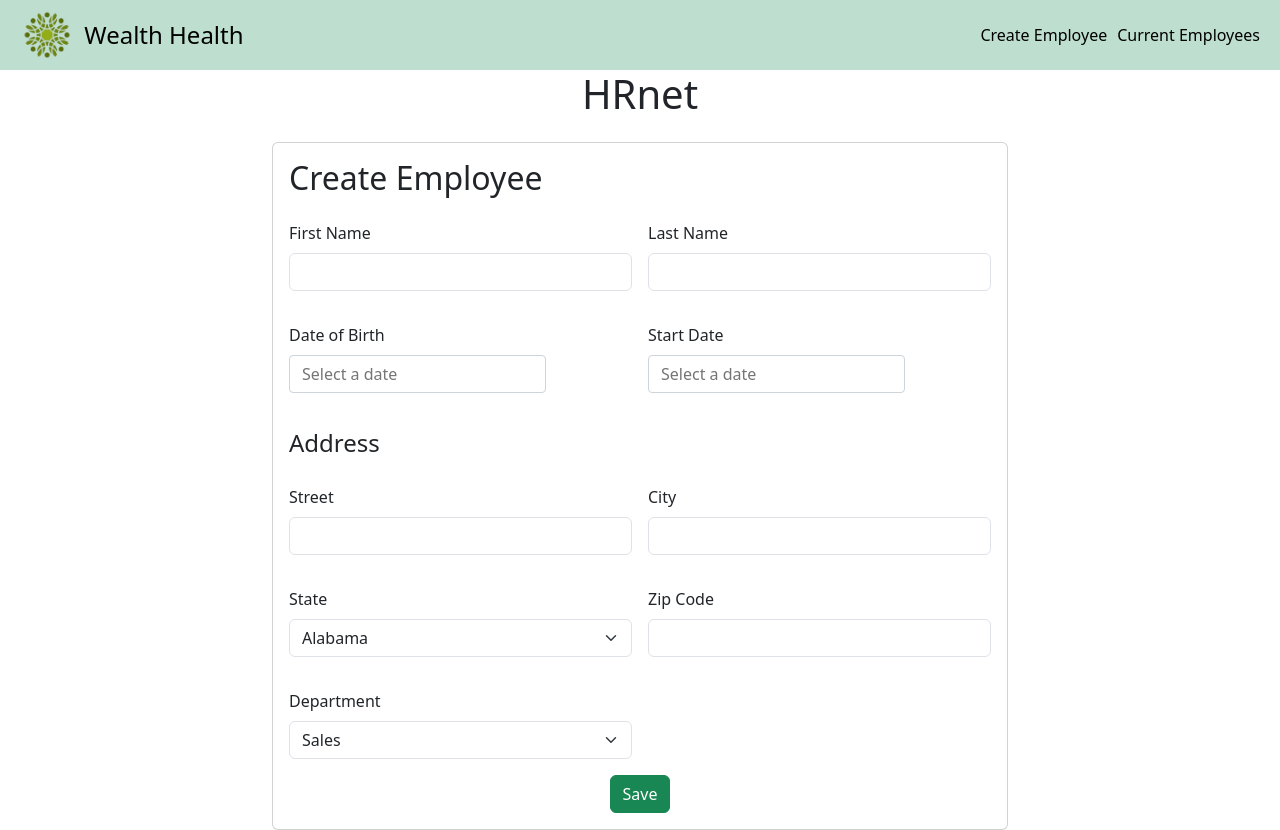
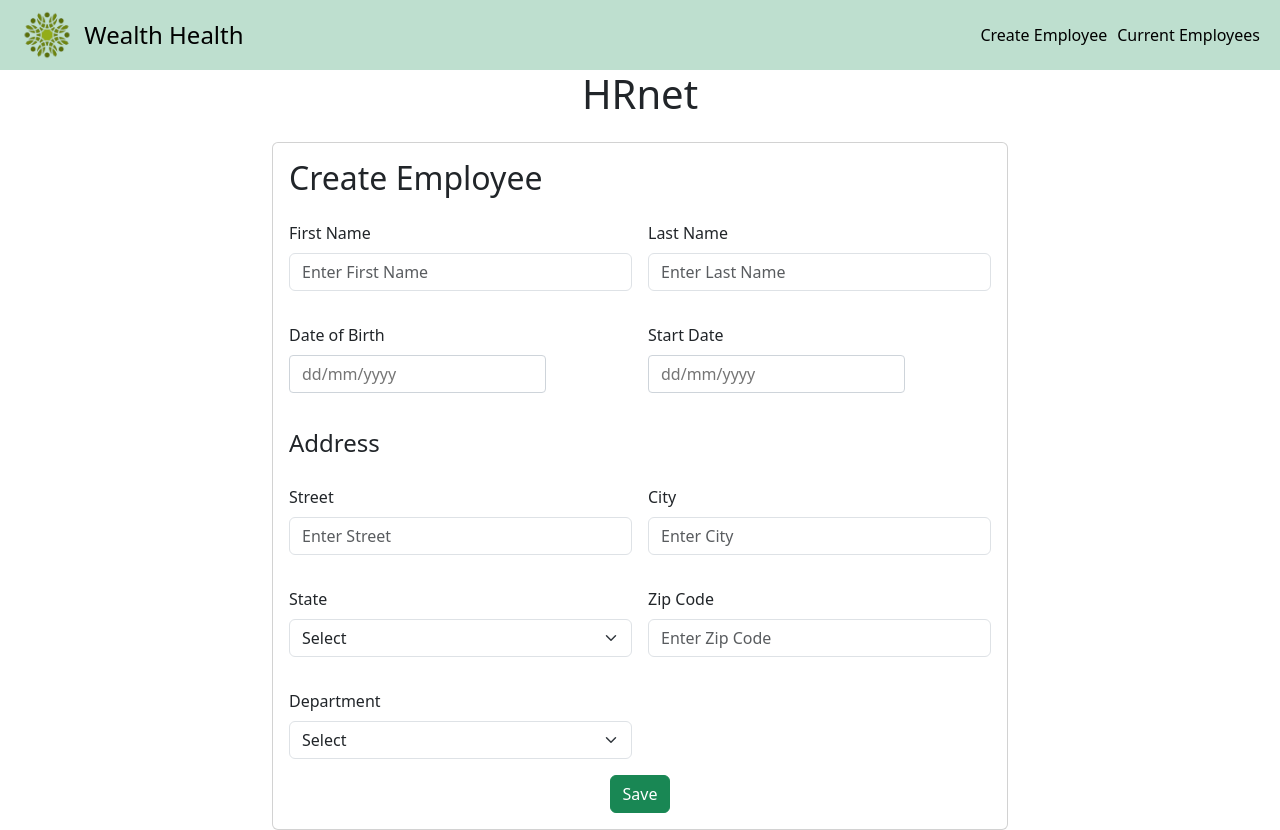
Before and after one commit to Ekkylibre/Wealth_Health, a React (Vite) app: page / in a window 1280 px wide. Built offline with nearby package versions, Linux system fonts and the light colour scheme.

Commit message:
✨ Pages > CreateEmployeePage > Add placeholder

```diff
--- a/src/components/DateInput.jsx
+++ b/src/components/DateInput.jsx
@@ -2,6 +2,29 @@ import { useState } from 'react';
 import styled from 'styled-components';
 import DatePicker from 'react-datepicker';
 import 'react-datepicker/dist/react-datepicker.css';
+
+function DateInput({ id, onChange, value }) {
+  const [selectedDate, setSelectedDate] = useState(value ? new Date(value) : null);
+
+  const handleChange = date => {
+    setSelectedDate(date);
+    onChange({ target: { id, value: date } });
+  };
+
+  return (
+    <StyledDatePickerWrapper>
+      <StyledDatePicker
+        id={id}
+        selected={selectedDate}
+        onChange={handleChange}
+        dateFormat="dd/MM/yyyy"
+        placeholderText="dd/mm/yyyy"
+      />
+    </StyledDatePickerWrapper>
+  );
+}
+
+export default DateInput;
 
 const StyledDatePickerWrapper = styled.div`
   width: 100%;
@@ -20,26 +43,3 @@ const StyledDatePicker = styled(DatePicker)`
   border-radius: 0.25rem;
   transition: border-color 0.15s ease-in-out, box-shadow 0.15s ease-in-out;
 `;
-
-function DateInput({ id, onChange, value }) {
-  const [selectedDate, setSelectedDate] = useState(value ? new Date(value) : null);
-
-  const handleChange = date => {
-    setSelectedDate(date);
-    onChange({ target: { id, value: date } });
-  };
-
-  return (
-    <StyledDatePickerWrapper>
-      <StyledDatePicker
-        id={id}
-        selected={selectedDate}
-        onChange={handleChange}
-        dateFormat="dd/MM/yyyy"
-        placeholderText="Select a date"
-      />
-    </StyledDatePickerWrapper>
-  );
-}
-
-export default DateInput;
--- a/src/components/DropdownMenu.jsx
+++ b/src/components/DropdownMenu.jsx
@@ -1,6 +1,7 @@
-function DropdownMenu({ options, id, onChange, value }) {
+function DropdownMenu({ options, id, onChange, value, placeholder }) {
     return (
         <select className="form-select" id={id} onChange={onChange} value={value}>
+            {placeholder && <option value="" disabled>{placeholder}</option>}
             {options.map(option => (
                 <option key={option.id} value={option.abbreviation}>
                     {option.name}
--- a/src/pages/CreateEmployeePage.jsx
+++ b/src/pages/CreateEmployeePage.jsx
@@ -66,13 +66,13 @@ function CreateEmployeePage() {
                     <div className="col-sm-6">
                       <StyledFormGroup>
                         <label htmlFor="first-name" className="form-label">First Name</label>
-                        <input type="text" className="form-control" id="firstName" onChange={handleInputChange} value={newEmployee.firstName} />
+                        <input type="text" className="form-control" id="firstName" onChange={handleInputChange} value={newEmployee.firstName} placeholder='Enter First Name'/>
                       </StyledFormGroup>
                     </div>
                     <div className="col-sm-6">
                       <StyledFormGroup>
                         <label htmlFor="last-name" className="form-label">Last Name</label>
-                        <input type="text" className="form-control" id="lastName" onChange={handleInputChange} value={newEmployee.lastName} />
+                        <input type="text" className="form-control" id="lastName" onChange={handleInputChange} value={newEmployee.lastName} placeholder='Enter Last Name'/>
                       </StyledFormGroup>
                     </div>
                     <div className="col-md-6">
@@ -94,25 +94,25 @@ function CreateEmployeePage() {
                           <div className="col-md-6">
                             <StyledFormGroup>
                               <label htmlFor="street" className="form-label">Street</label>
-                              <input id="street" type="text" className="form-control" onChange={handleInputChange} value={newEmployee.street} />
+                              <input id="street" type="text" className="form-control" onChange={handleInputChange} value={newEmployee.street} placeholder='Enter Street'/>
                             </StyledFormGroup>
                           </div>
                           <div className="col-md-6">
                             <StyledFormGroup>
                               <label htmlFor="city" className="form-label">City</label>
-                              <input id="city" type="text" className="form-control" onChange={handleInputChange} value={newEmployee.city} />
+                              <input id="city" type="text" className="form-control" onChange={handleInputChange} value={newEmployee.city} placeholder='Enter City'/>
                             </StyledFormGroup>
                           </div>
                           <div className="col-md-6">
                             <StyledFormGroup>
                               <label htmlFor="state" className="form-label">State</label>
-                              <DropdownMenu options={states} id="state" onChange={handleInputChange} value={newEmployee.state} />
+                              <DropdownMenu options={states} id="state" onChange={handleInputChange} value={newEmployee.state} placeholder='Select'/>
                             </StyledFormGroup>
                           </div>
                           <div className="col-md-6">
                             <StyledFormGroup>
                               <label htmlFor="zip-code" className="form-label">Zip Code</label>
-                              <input id="zipCode" type="number" className="form-control" onChange={handleInputChange} value={newEmployee.zipCode} />
+                              <input id="zipCode" type="number" className="form-control" onChange={handleInputChange} value={newEmployee.zipCode} placeholder='Enter Zip Code'/>
                             </StyledFormGroup>
                           </div>
                         </div>
@@ -121,7 +121,7 @@ function CreateEmployeePage() {
                     <div className="col-md-6">
                       <StyledFormGroup>
                         <label htmlFor="department" className="form-label">Department</label>
-                        <DropdownMenu options={departments} id="department" onChange={handleInputChange} value={newEmployee.department} />
+                        <DropdownMenu options={departments} id="department" onChange={handleInputChange} value={newEmployee.department} placeholder='Select'/>
                       </StyledFormGroup>
                     </div>
                   </div>
```
